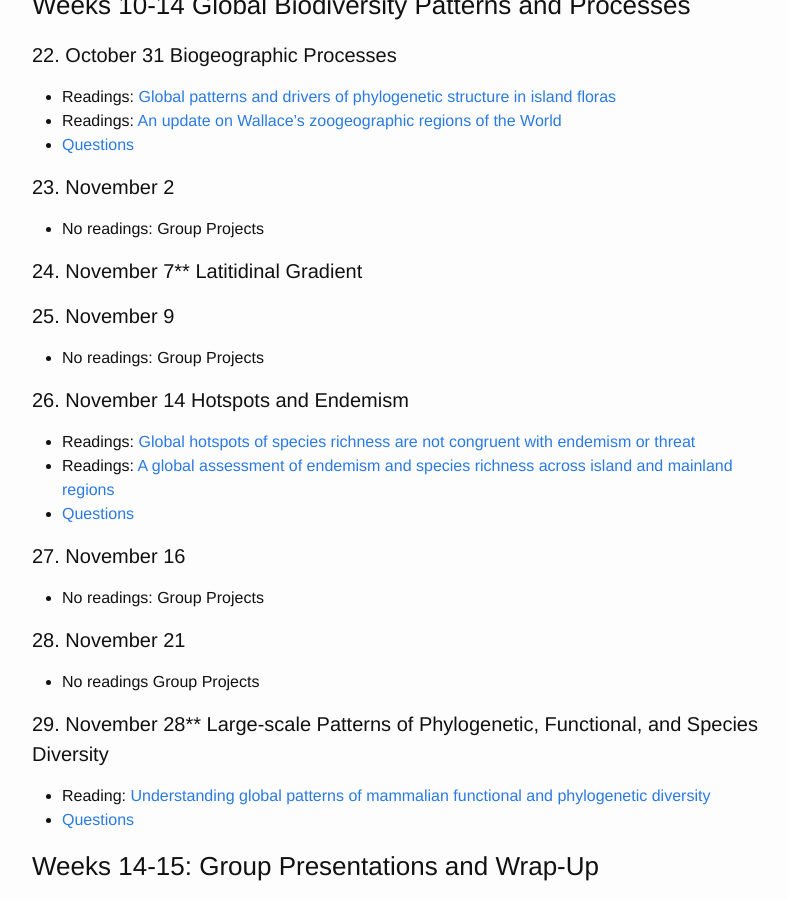
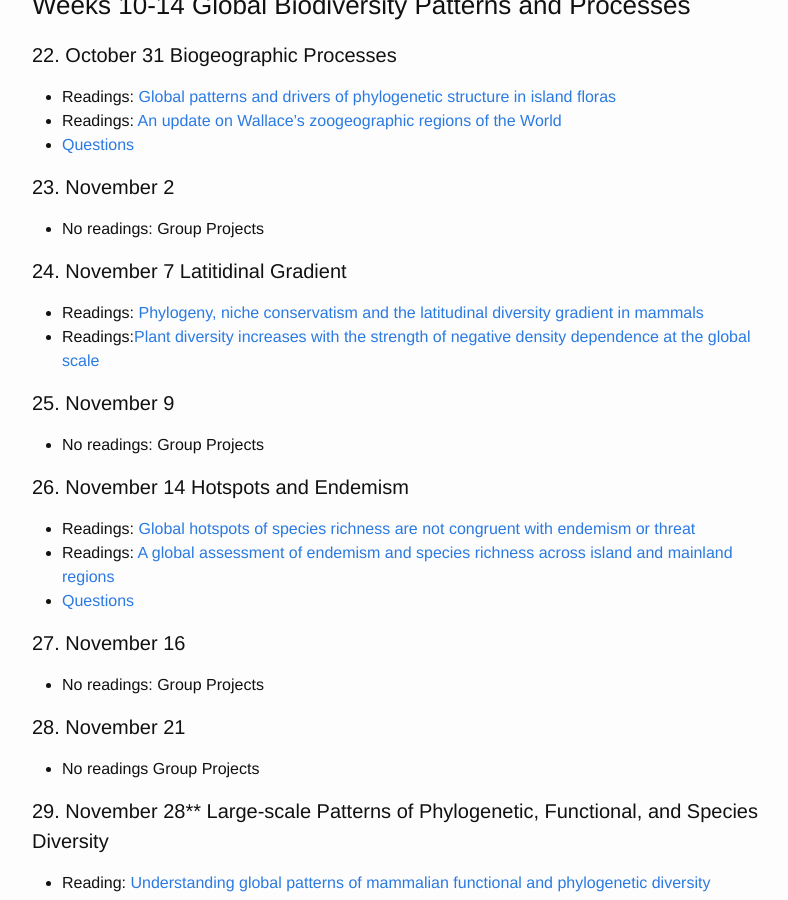
Before and after one commit to skmorgane/biodiversity-course, a Jekyll site: the page built from schedule.md, in a window 1280 px wide and 900 px high, scrolled down 3852 px. Shown: the whole window, without its empty margins (238-1026 px from the left). Built offline with Jekyll 4.4.1, drawn with Linux system fonts in a browser that asks for light colours.

Commit message:
Add Latitudinal Gradient Readings

```diff
--- a/schedule.md
+++ b/schedule.md
@@ -128,7 +128,9 @@ Everyone needs to read: [Assemblage Time Series Reveal Biodiversity Change but N
 #### 23. November 2
 * No readings: Group Projects
 
-#### 24. November 7**   Latitidinal Gradient
+#### 24. November 7  Latitidinal Gradient
+* Readings: [Phylogeny, niche conservatism and the latitudinal diversity gradient in mammals](https://doi.org/10.1098/rspb.2010.0179)
+* Readings:[Plant diversity increases with the strength of negative density dependence at the global scale](https://doi.org/10.1126/science.aam5678)
 
 #### 25. November 9
 * No readings: Group Projects
```
